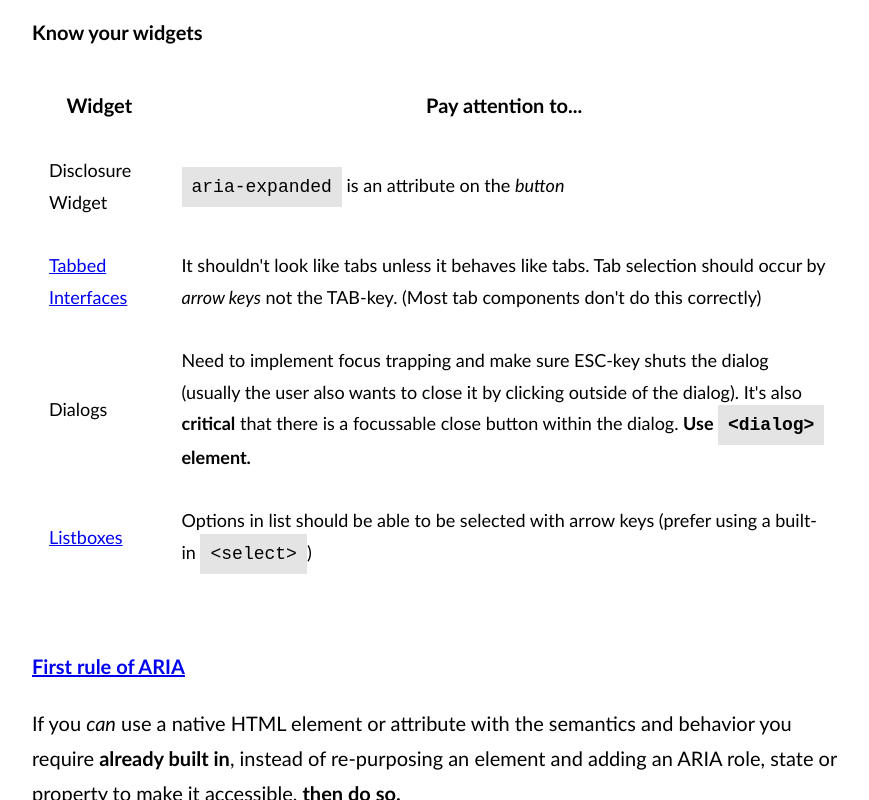
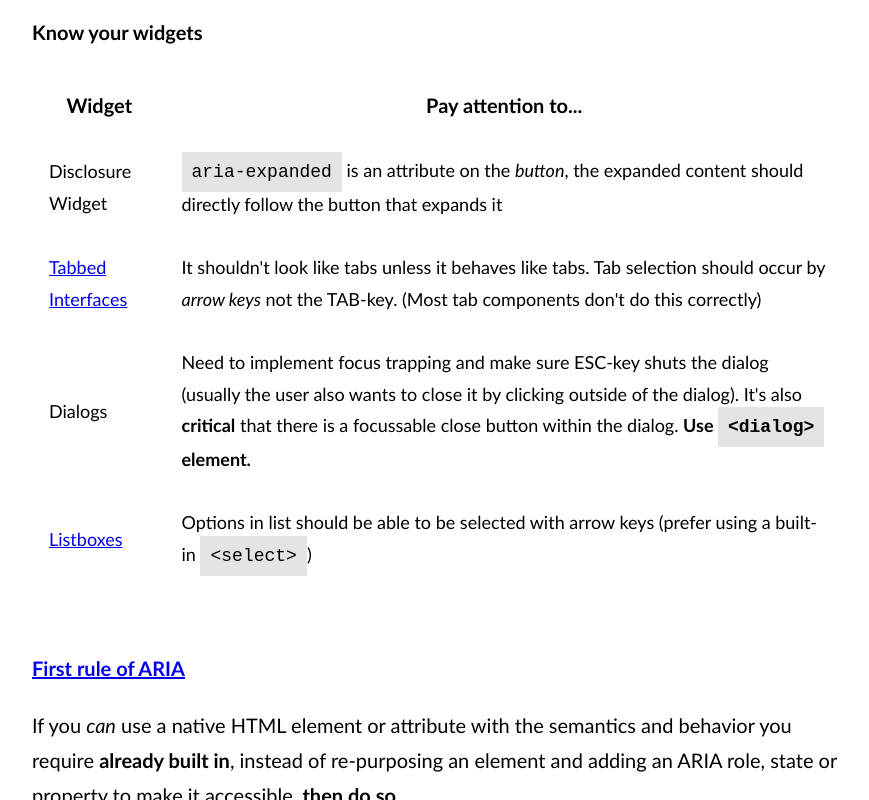
Before and after one commit to joyheron/a11y-playground, a plain HTML site: page how-to-not-fail-at-building-accessible-web-applications.html in a window 1280 px wide. Shown: the part 11200-12000 px from the top of the page, without its empty margins (202-1071 px from the left). Drawn offline with nearby package versions, Linux system fonts and the light colour scheme; a web font is replaced by a local one.

Commit message:
update slide

```diff
--- a/how-to-not-fail-at-building-accessible-web-applications.html
+++ b/how-to-not-fail-at-building-accessible-web-applications.html
@@ -406,7 +406,10 @@ customElements.define('sub-menu', Submenu);</code></pre>
 						<tbody>
 							<tr>
 								<td>Disclosure Widget</td>
-								<td><code>aria-expanded</code> is an attribute on the <em>button</em></td>
+								<td>
+									<code>aria-expanded</code> is an attribute on the <em>button</em>, the expanded content should directly
+									follow the button that expands it
+								</td>
 							</tr>
 							<tr>
 								<td>
```
